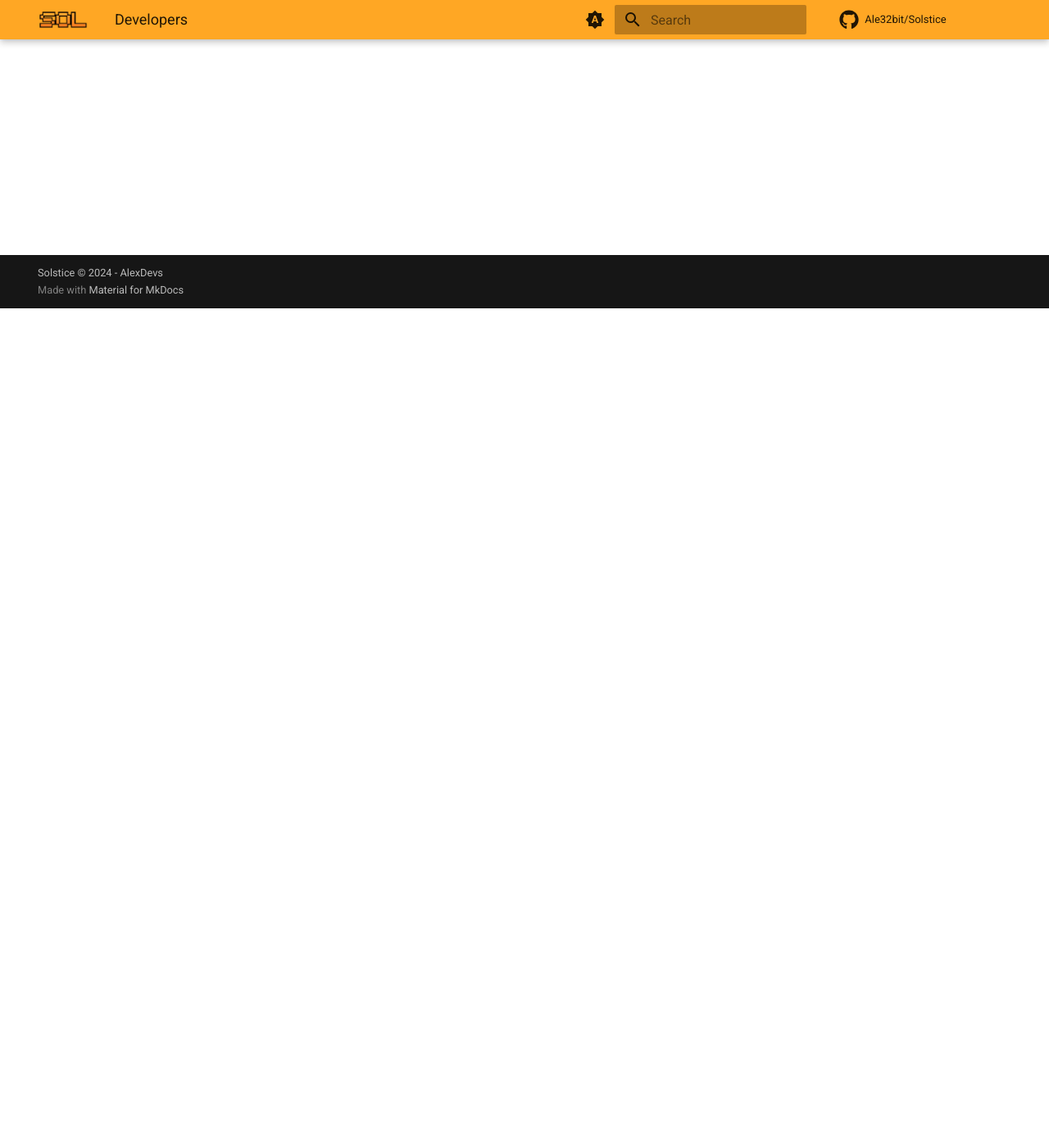
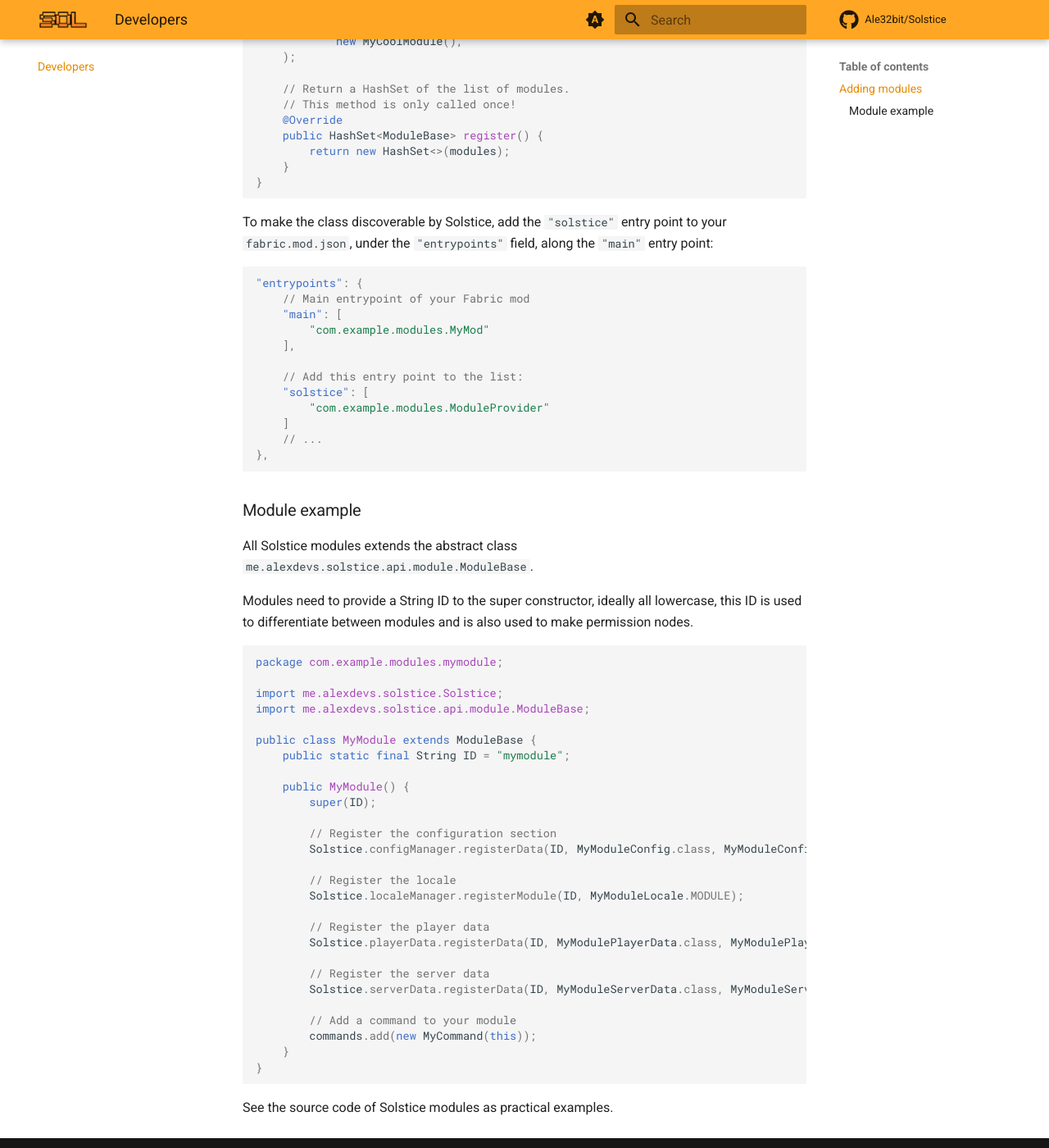
Before and after one commit to Ale32bit/Solstice-docs, an MkDocs documentation site: the page built from docs/developers.md, in a window 1280 px wide and 1400 px high, scrolled down 1024 px. Shown: the whole window at 82% size. Built offline with MkDocs 1.6.1 and Material for MkDocs 9.7.7, drawn with Linux system fonts in a browser that asks for light colours; plug-ins that fetch from the network failed and are left out; comment, search, counter and statistics services are not loaded; the version menu is left out; some of the changed text lies outside the part shown.

Commit message:
Add 1.5.0 features

````diff
--- a/docs/developers.md
+++ b/docs/developers.md
@@ -18,4 +18,92 @@ maven {
 modImplementation "me.alexdevs:solstice:VERSION"
 ```
 
-Replace `VERSION` with the preferred version. eg. `1.2.0+1.20.1` (without `v`).
+Replace `VERSION` with the preferred version. eg. `1.5.0+1.20.1` (without `v`).
+
+## Adding modules
+
+This section explains how you can setup the integration of custom modules to Solstice.
+
+Create a class that implements `me.alexdevs.solstice.api.module.ModuleEntrypoint`.
+
+This interface exposes the method `register()`, used to return the list of modules to load by Solstice.
+
+```java
+package com.example.modules;
+
+import me.alexdevs.solstice.api.module.ModuleBase;
+import me.alexdevs.solstice.api.module.ModuleEntrypoint;
+
+import java.util.HashSet;
+import java.util.List;
+
+public class ModuleProvider implements ModuleEntrypoint {
+
+    // Add module instances here
+    private static final List<? extends ModuleBase> modules = List.of(
+            new MyModule(),
+            new MyCoolModule(),
+    );
+
+    // Return a HashSet of the list of modules.
+    // This method is only called once!
+    @Override
+    public HashSet<ModuleBase> register() {
+        return new HashSet<>(modules);
+    }
+}
+```
+To make the class discoverable by Solstice, add the `"solstice"` entry point to your `fabric.mod.json`, under the `"entrypoints"` field, along the `"main"` entry point:
+
+```json
+"entrypoints": {
+    // Main entrypoint of your Fabric mod
+    "main": [
+        "com.example.modules.MyMod"
+    ],
+
+    // Add this entry point to the list:
+    "solstice": [
+        "com.example.modules.ModuleProvider"
+    ]
+    // ...
+},
+```
+
+### Module example
+
+All Solstice modules extends the abstract class `me.alexdevs.solstice.api.module.ModuleBase`.
+
+Modules need to provide a String ID to the super constructor, ideally all lowercase, this ID is used to differentiate between modules and is also used to make permission nodes.
+
+```java
+package com.example.modules.mymodule;
+
+import me.alexdevs.solstice.Solstice;
+import me.alexdevs.solstice.api.module.ModuleBase;
+
+public class MyModule extends ModuleBase {
+    public static final String ID = "mymodule";
+
+    public MyModule() {
+        super(ID);
+
+        // Register the configuration section
+        Solstice.configManager.registerData(ID, MyModuleConfig.class, MyModuleConfig::new);
+
+        // Register the locale
+        Solstice.localeManager.registerModule(ID, MyModuleLocale.MODULE);
+
+        // Register the player data
+        Solstice.playerData.registerData(ID, MyModulePlayerData.class, MyModulePlayerData::new);
+
+        // Register the server data
+        Solstice.serverData.registerData(ID, MyModuleServerData.class, MyModuleServerData::new);
+
+        // Add a command to your module
+        commands.add(new MyCommand(this));
+    }
+}
+```
+
+See the source code of Solstice modules as practical examples.
````
Also changed, not shown: docs/modules/core.md (+25 -1 lines), docs/modules/hat.md (+16 -0 lines), docs/modules/jail.md (added, +75 -0 lines), docs/modules/kit.md (+18 -0 lines), docs/modules/note.md (added, +54 -0 lines).
